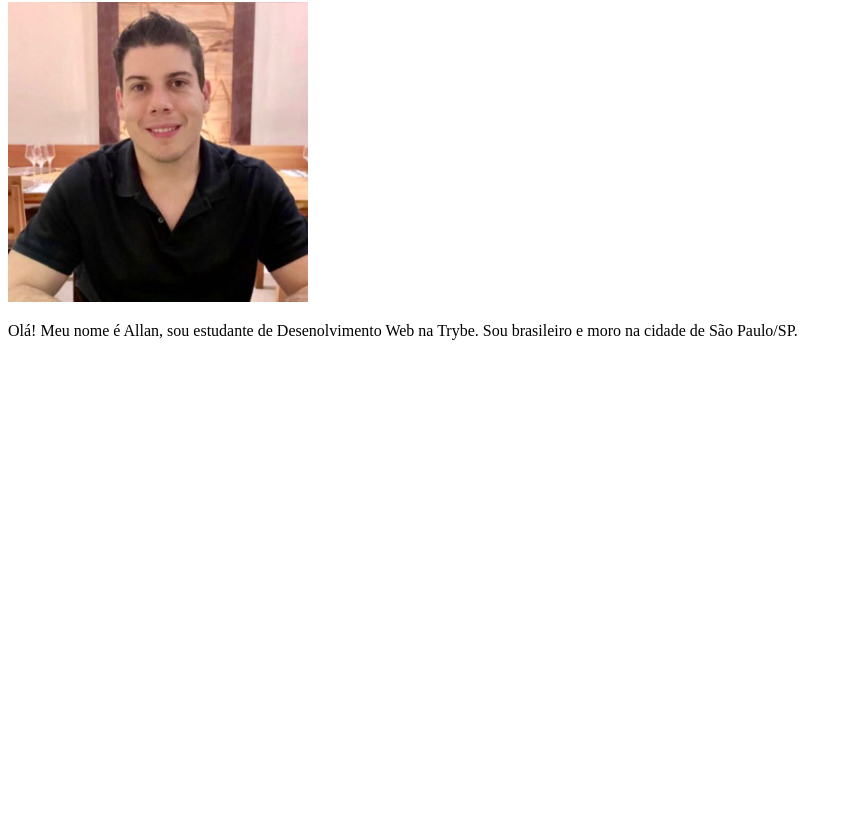
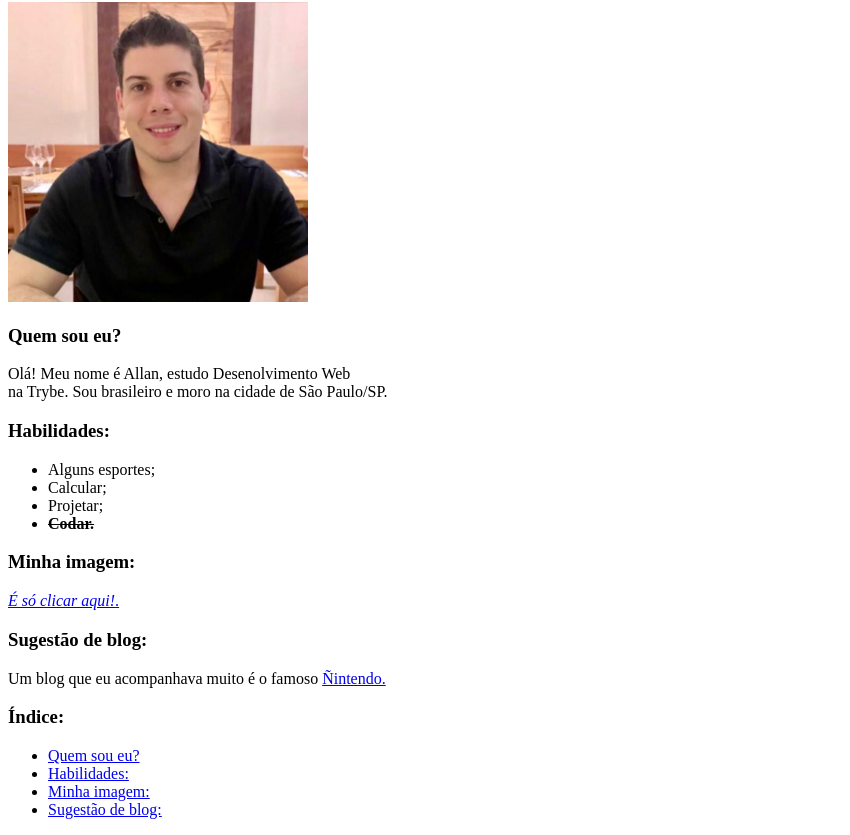
Before and after one commit to AllanSantos61/AllanSantos61.github.io, a plain HTML site: page index.html in a window 1280 px wide. Shown: the part 78-913 px from the top of the page, without its empty margins (0-850 px from the left). Before the commit the page ends 800 px from the top, so only its background shows below. Drawn offline with Linux system fonts and the light colour scheme.

Commit message:
finalizaçao do portfolio

```diff
--- a/index.html
+++ b/index.html
@@ -4,7 +4,7 @@
     <meta charset="UTF-8">
     <meta http-equiv="X-UA-Compatible" content="IE=edge">
     <meta name="viewport" content="width=device-width, initial-scale=1.0">
-    <title>Document</title>
+    <title>PORTFÓLIO - Allan Santos da Silva</title>
 </head>
 <body>
 <!-- 1 - Seu nome completo; -->
@@ -12,15 +12,35 @@
 <!-- 2 - Uma foto atual sua, acompanhada de um texto alternativo, que deve ser a descrição da foto que você está usando; -->
 <img src="./imagens/Allan Santos da Silva.jpeg" alt="Foto de Allan Santos" width="300px">
 <!-- 3 - Uma breve descrição sobre você, destacando algumas informações como nacionalidade e a cidade/estado onde mora; -->
-<p>Olá! Meu nome é Allan, sou estudante de Desenolvimento Web na Trybe. Sou brasileiro e moro na cidade de São Paulo/SP. </p>
+<h3 id="qse">Quem sou eu?</h3>
+
+<p>Olá! Meu nome é Allan, estudo Desenolvimento Web <br>na Trybe. Sou brasileiro e moro na cidade de São Paulo/SP. </p>
 <!-- 4 - Uma lista de habilidades que você possui, com destaque para aquela de que você mais se orgulha; -->
+<h3 id="hab">Habilidades:</h3>
+<ul>
+    <li>Alguns esportes;</li>
+    <li>Calcular;</li>
+    <li>Projetar;</li>
+    <li><s><strong>Codar.</strong></s></li>
 
+</ul>
 <!-- 5 - Um link interno para a sua foto; -->
+<h3 id="img">Minha imagem:</h3>
+ <a href="http://127.0.0.1:5501/imagens/Allan%20Santos%20da%20Silva.jpeg" target="_blank"><i>É só clicar aqui!</i>.</a>
 
 <!-- 6 - Um link externo para algum blog de que você goste, que abra em uma nova aba; -->
+<h3 id="blog">Sugestão de blog:</h3>
+<p>Um blog que eu acompanhava muito é o famoso <a href="https://www.naointendo.com.br/" target="_blank">Ñintendo.</a></p>
 
 <!-- 7 - Partes do seu portfólio destacadas com negrito e/ou itálico; -->
 
 <!-- 8 - Um índice com links internos para as diferentes seções do seu portfólio. -->
+<h3>Índice:</h3>
+<ul>
+    <li><a href="#qse">Quem sou eu?</a></li>
+    <li><a href="#hab">Habilidades:</a></li>
+    <li><a href="#img">Minha imagem:</a></li>
+    <li><a href="#blog">Sugestão de blog:</a></li>
+
 </body>
 </html>
```
